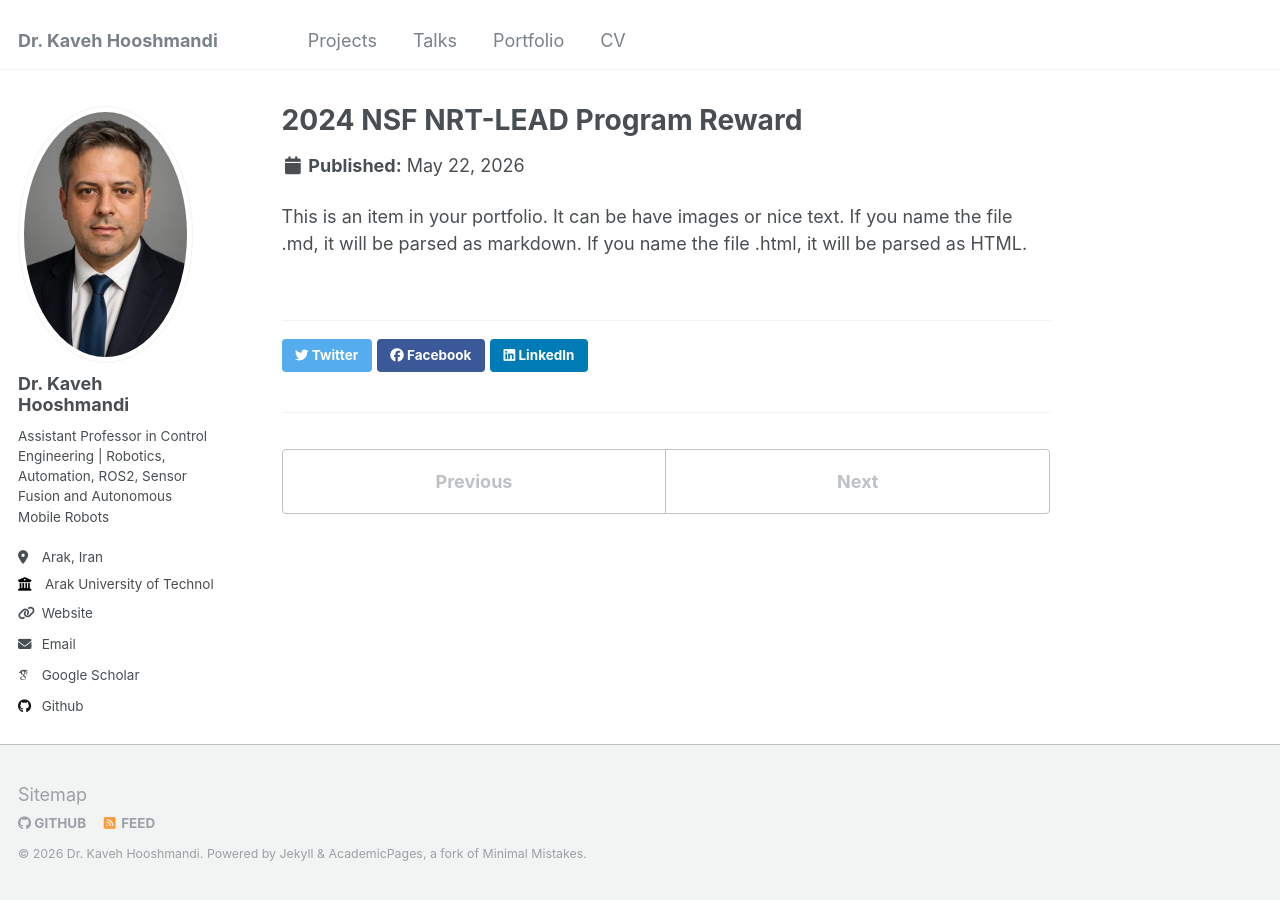
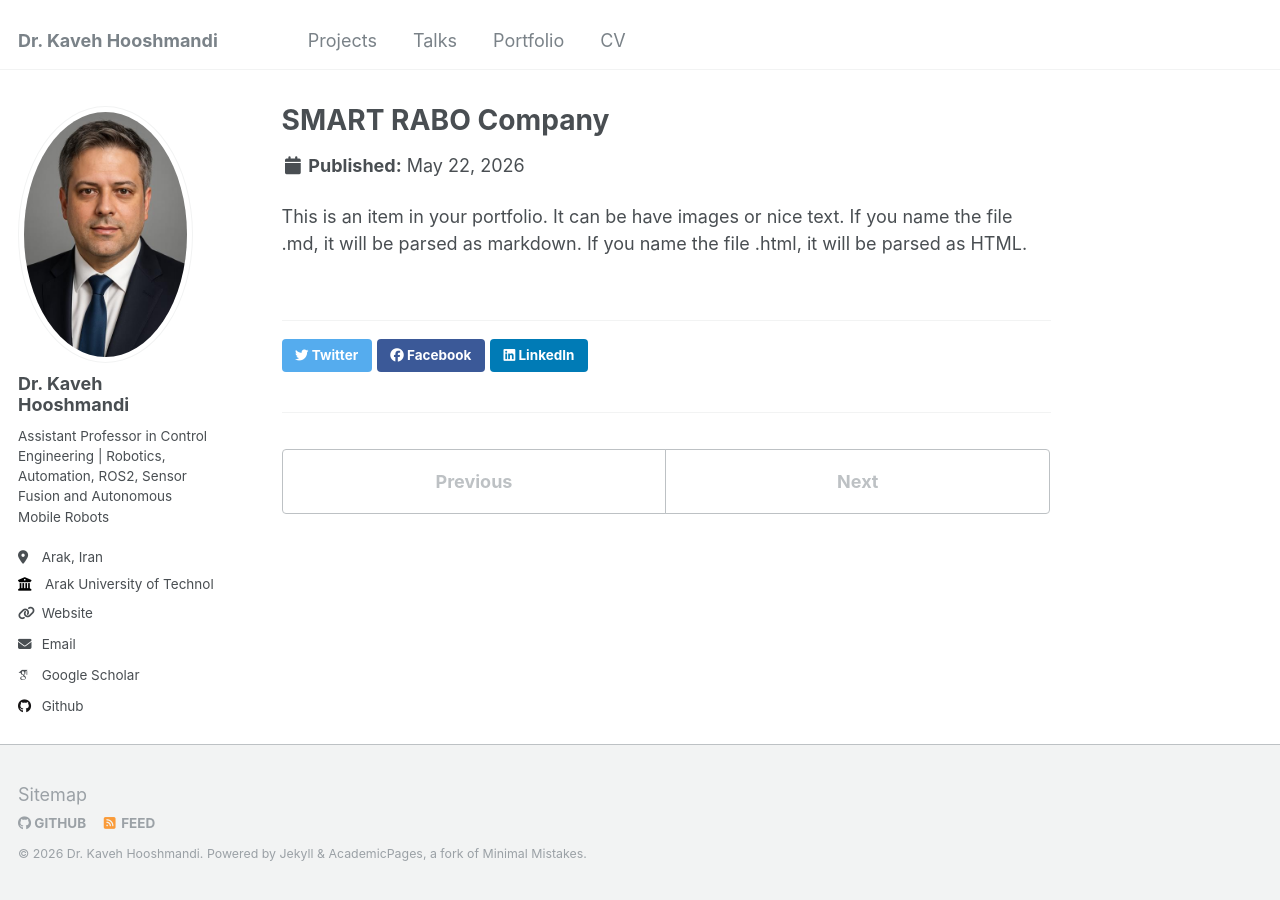
Before and after one commit to kaveh-hooshmandi/kaveh-hooshmandi.github.io, a Jekyll site: the page built from _portfolio/portfolio-2.html, in a window 1280 px wide. Built offline with Jekyll 4.4.1, drawn with Linux system fonts in a browser that asks for light colours; some web fonts are replaced.

Commit message:
Update portfolio-2.html

```diff
--- a/_portfolio/portfolio-2.html
+++ b/_portfolio/portfolio-2.html
@@ -1,6 +1,6 @@
 ---
-title: "2024 NSF NRT-LEAD Program Reward"
-excerpt: "Best oral presentation award <br/><img src='/images/photo_2024-09-16_17-24-52.jpg' style='width:50%;'>"
+title: "SMART RABO Company"
+excerpt: "Best oral presentation award <br/><img src='/images/RABO.jpg' style='width:50%;'>"
 collection: portfolio
 ---
 
```
